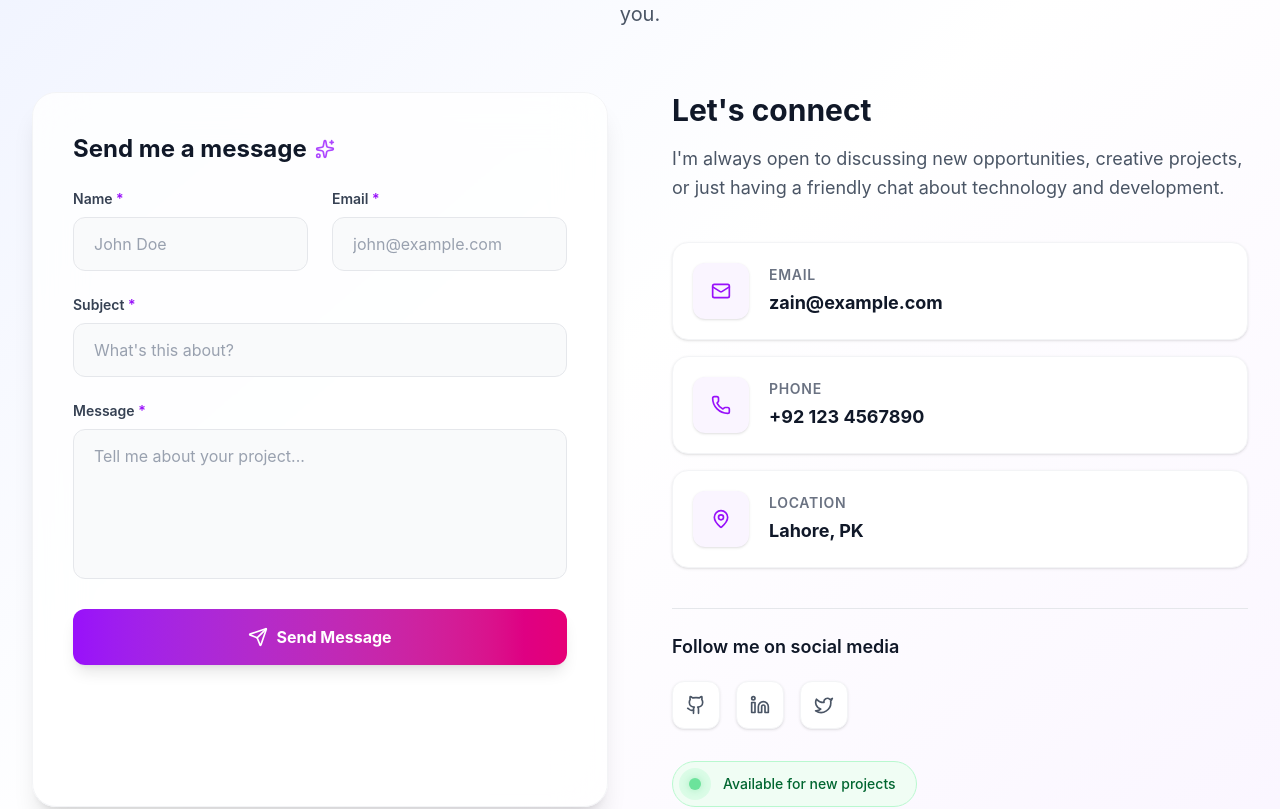
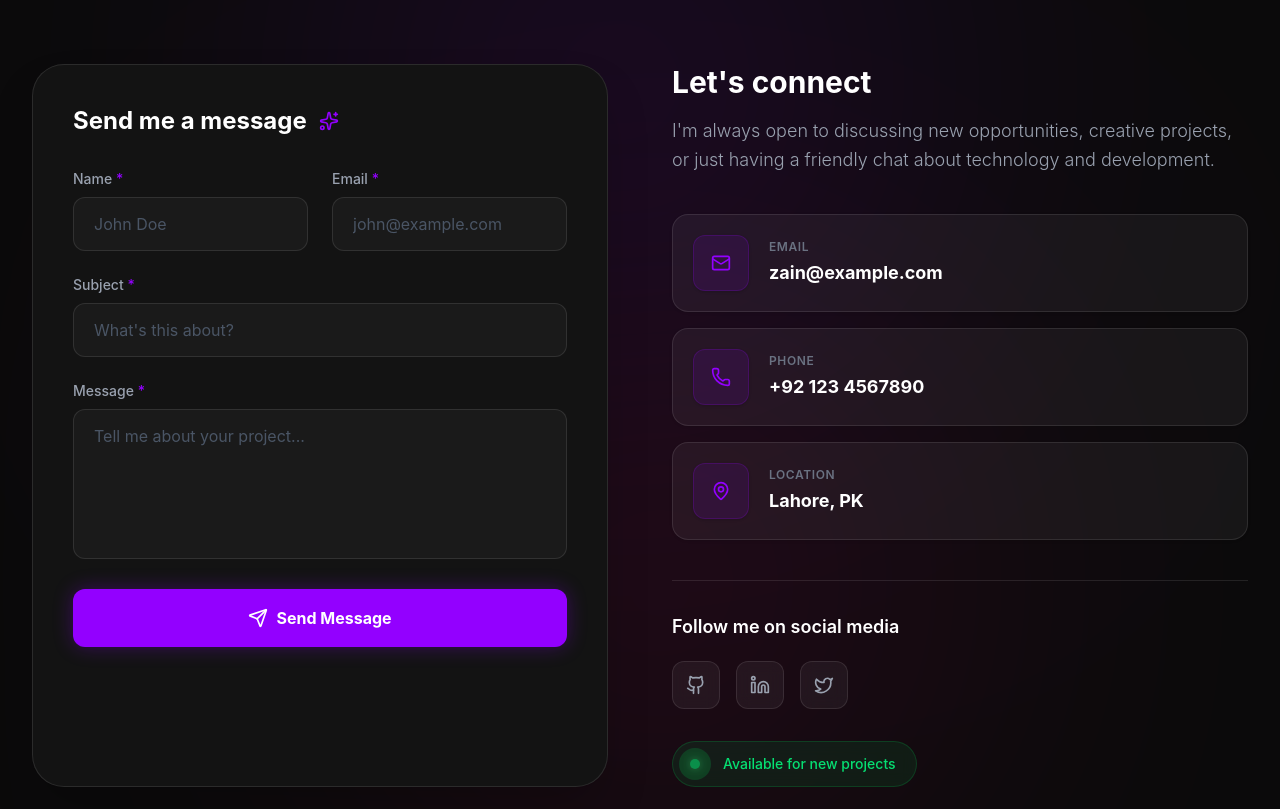
Before and after one commit to ZainMurtaza3532/personal-portfolio-using-react, a React (Vite) app: page / in a window 1280 px wide. Shown: the part 7149-7958 px from the top of the page. Built offline with nearby package versions, Linux system fonts and the light colour scheme.

Commit message:
Refactor Contact component styles and hover effects
Updated styling for social links and contact section. Enhanced hover effects and background colors for better visibility.

```diff
--- a/src/components/Contact.jsx
+++ b/src/components/Contact.jsx
@@ -59,33 +59,38 @@ const Contact = () => {
       icon: <Github className="w-5 h-5" />,
       name: 'GitHub',
       url: 'https://github.com',
-      hoverClass: 'hover:bg-gray-900'
+      hoverClass: 'hover:bg-white hover:text-black hover:border-white hover:shadow-[0_0_15px_rgba(255,255,255,0.4)]'
     },
     {
       icon: <Linkedin className="w-5 h-5" />,
       name: 'LinkedIn',
       url: 'https://linkedin.com',
-      hoverClass: 'hover:bg-[#0A66C2]'
+      hoverClass: 'hover:bg-[#0A66C2] hover:text-white hover:border-[#0A66C2] hover:shadow-[0_0_15px_rgba(10,102,194,0.4)]'
     },
     {
       icon: <Twitter className="w-5 h-5" />,
       name: 'Twitter',
       url: 'https://twitter.com',
-      hoverClass: 'hover:bg-[#1DA1F2]'
+      hoverClass: 'hover:bg-[#1DA1F2] hover:text-white hover:border-[#1DA1F2] hover:shadow-[0_0_15px_rgba(29,161,242,0.4)]'
     }
   ];
 
   return (
-    <section id="contact" className="py-24 px-4 sm:px-6 lg:px-8 bg-gradient-to-br from-indigo-50 via-white to-purple-50 overflow-hidden relative">
+    <section id="contact" className="py-24 px-4 sm:px-6 lg:px-8 bg-[#0a0a0a] overflow-hidden relative selection:bg-[#9300ff]/30">
+
+      {/* Subtle Background Ambient Glows */}
+      <div className="absolute top-0 left-1/4 w-[600px] h-[600px] bg-[#9300ff] rounded-full mix-blend-screen filter blur-[150px] opacity-[0.1] pointer-events-none"></div>
+      <div className="absolute bottom-0 right-1/4 w-[600px] h-[600px] bg-pink-600 rounded-full mix-blend-screen filter blur-[150px] opacity-[0.1] pointer-events-none"></div>
+
       <div className="max-w-7xl mx-auto relative z-10">
 
         {/* Section Header */}
         <div className="text-center mb-16" data-aos="fade-up">
-          <h2 className="text-4xl lg:text-5xl font-extrabold text-gray-900 mb-4 tracking-tight">
-            Get In <span className="bg-clip-text text-transparent bg-gradient-to-r from-purple-600 to-pink-600">Touch</span>
+          <h2 className="text-4xl lg:text-5xl font-black text-white mb-4 tracking-tight">
+            Get In <span className="bg-clip-text text-transparent bg-gradient-to-r from-[#9300ff] to-pink-500">Touch</span>
           </h2>
-          <div className="w-24 h-1.5 bg-gradient-to-r from-purple-600 to-pink-500 mx-auto rounded-full mb-6"></div>
-          <p className="text-xl text-gray-600 max-w-2xl mx-auto">
+          <div className="w-24 h-1.5 bg-gradient-to-r from-[#9300ff] to-pink-500 mx-auto rounded-full mb-6 shadow-[0_0_15px_rgba(147,0,255,0.5)]"></div>
+          <p className="text-lg md:text-xl text-gray-400 max-w-2xl mx-auto font-light">
             Have a project in mind or want to collaborate? I'd love to hear from you.
           </p>
         </div>
@@ -94,31 +99,31 @@ const Contact = () => {
 
           {/* Contact Form */}
           <div
-            className="bg-white/80 backdrop-blur-xl rounded-3xl p-8 sm:p-10 shadow-xl border border-gray-100"
+            className="bg-[#131313] backdrop-blur-xl rounded-[2rem] p-8 sm:p-10 shadow-2xl border border-white/10"
             data-aos="fade-right"
             data-aos-duration="1200"
           >
-            <h3 className="text-2xl font-bold text-gray-900 mb-6 flex items-center">
+            <h3 className="text-2xl font-bold text-white mb-8 flex items-center">
               Send me a message
-              <Sparkles className="w-5 h-5 text-purple-500 ml-2" />
+              <Sparkles className="w-5 h-5 text-[#9300ff] ml-3" />
             </h3>
 
             {submitStatus === 'success' && (
-              <div className="mb-8 p-4 bg-green-50 border border-green-200 text-green-700 rounded-2xl flex items-start" data-aos="fade-down">
-                <div className="bg-green-100 rounded-full p-1 mr-3 flex-shrink-0">
-                  <svg className="w-5 h-5 text-green-600" fill="none" viewBox="0 0 24 24" stroke="currentColor">
+              <div className="mb-8 p-4 bg-green-500/10 border border-green-500/20 text-green-400 rounded-2xl flex items-start backdrop-blur-sm" data-aos="fade-down">
+                <div className="bg-green-500/20 rounded-full p-1.5 mr-3 flex-shrink-0">
+                  <svg className="w-5 h-5 text-green-400" fill="none" viewBox="0 0 24 24" stroke="currentColor">
                     <path strokeLinecap="round" strokeLinejoin="round" strokeWidth="2" d="M5 13l4 4L19 7" />
                   </svg>
                 </div>
-                <p className="font-medium">Thank you for your message! I'll get back to you as soon as possible.</p>
+                <p className="font-medium text-sm mt-0.5">Thank you for your message! I'll get back to you as soon as possible.</p>
               </div>
             )}
 
             <form onSubmit={handleSubmit} className="space-y-6">
               <div className="grid md:grid-cols-2 gap-6">
                 <div>
-                  <label htmlFor="name" className="block text-sm font-semibold text-gray-700 mb-2">
-                    Name <span className="text-purple-600">*</span>
+                  <label htmlFor="name" className="block text-sm font-medium text-gray-400 mb-2">
+                    Name <span className="text-[#9300ff]">*</span>
                   </label>
                   <input
                     type="text"
@@ -127,13 +132,13 @@ const Contact = () => {
                     value={formData.name}
                     onChange={handleChange}
                     required
-                    className="w-full px-5 py-3.5 bg-gray-50 border border-gray-200 rounded-xl focus:outline-none focus:ring-2 focus:ring-purple-500 focus:border-transparent transition-all duration-300 placeholder-gray-400"
+                    className="w-full px-5 py-3.5 bg-[#1a1a1a] border border-white/10 text-white rounded-xl focus:outline-none focus:ring-2 focus:ring-[#9300ff]/50 focus:border-[#9300ff] transition-all duration-300 placeholder-gray-600"
                     placeholder="John Doe"
                   />
                 </div>
                 <div>
-                  <label htmlFor="email" className="block text-sm font-semibold text-gray-700 mb-2">
-                    Email <span className="text-purple-600">*</span>
+                  <label htmlFor="email" className="block text-sm font-medium text-gray-400 mb-2">
+                    Email <span className="text-[#9300ff]">*</span>
                   </label>
                   <input
                     type="email"
@@ -142,15 +147,15 @@ const Contact = () => {
                     value={formData.email}
                     onChange={handleChange}
                     required
-                    className="w-full px-5 py-3.5 bg-gray-50 border border-gray-200 rounded-xl focus:outline-none focus:ring-2 focus:ring-purple-500 focus:border-transparent transition-all duration-300 placeholder-gray-400"
+                    className="w-full px-5 py-3.5 bg-[#1a1a1a] border border-white/10 text-white rounded-xl focus:outline-none focus:ring-2 focus:ring-[#9300ff]/50 focus:border-[#9300ff] transition-all duration-300 placeholder-gray-600"
                     placeholder="john@example.com"
                   />
                 </div>
               </div>
 
               <div>
-                <label htmlFor="subject" className="block text-sm font-semibold text-gray-700 mb-2">
-                  Subject <span className="text-purple-600">*</span>
+                <label htmlFor="subject" className="block text-sm font-medium text-gray-400 mb-2">
+                  Subject <span className="text-[#9300ff]">*</span>
                 </label>
                 <input
                   type="text"
@@ -159,14 +164,14 @@ const Contact = () => {
                   value={formData.subject}
                   onChange={handleChange}
                   required
-                  className="w-full px-5 py-3.5 bg-gray-50 border border-gray-200 rounded-xl focus:outline-none focus:ring-2 focus:ring-purple-500 focus:border-transparent transition-all duration-300 placeholder-gray-400"
+                  className="w-full px-5 py-3.5 bg-[#1a1a1a] border border-white/10 text-white rounded-xl focus:outline-none focus:ring-2 focus:ring-[#9300ff]/50 focus:border-[#9300ff] transition-all duration-300 placeholder-gray-600"
                   placeholder="What's this about?"
                 />
               </div>
 
               <div>
-                <label htmlFor="message" className="block text-sm font-semibold text-gray-700 mb-2">
-                  Message <span className="text-purple-600">*</span>
+                <label htmlFor="message" className="block text-sm font-medium text-gray-400 mb-2">
+                  Message <span className="text-[#9300ff]">*</span>
                 </label>
                 <textarea
                   id="message"
@@ -175,7 +180,7 @@ const Contact = () => {
                   onChange={handleChange}
                   required
                   rows={5}
-                  className="w-full px-5 py-3.5 bg-gray-50 border border-gray-200 rounded-xl focus:outline-none focus:ring-2 focus:ring-purple-500 focus:border-transparent transition-all duration-300 placeholder-gray-400 resize-none"
+                  className="w-full px-5 py-3.5 bg-[#1a1a1a] border border-white/10 text-white rounded-xl focus:outline-none focus:ring-2 focus:ring-[#9300ff]/50 focus:border-[#9300ff] transition-all duration-300 placeholder-gray-600 resize-none"
                   placeholder="Tell me about your project..."
                 ></textarea>
               </div>
@@ -183,7 +188,7 @@ const Contact = () => {
               <button
                 type="submit"
                 disabled={isSubmitting}
-                className="group w-full flex items-center justify-center space-x-2 px-8 py-4 bg-gradient-to-r from-purple-600 to-pink-600 text-white font-bold rounded-xl shadow-lg hover:shadow-xl hover:from-purple-700 hover:to-pink-700 transition-all duration-300 hover:-translate-y-0.5 disabled:opacity-70 disabled:cursor-not-allowed disabled:transform-none"
+                className="group w-full flex items-center justify-center space-x-2 px-8 py-4 bg-[#9300ff] text-white font-bold rounded-xl shadow-[0_0_20px_rgba(147,0,255,0.3)] hover:shadow-[0_0_30px_rgba(147,0,255,0.5)] hover:bg-[#a624ff] transition-all duration-300 hover:-translate-y-0.5 disabled:opacity-70 disabled:cursor-not-allowed disabled:transform-none border border-[#9300ff]/50"
               >
                 {isSubmitting ? (
                   <>
@@ -201,12 +206,12 @@ const Contact = () => {
           </div>
 
           {/* Contact Info */}
-          <div className="space-y-10 flex flex-col justify-center" data-aos="fade-left" data-aos-duration="1200">
+          <div className="space-y-10 flex flex-col justify-center mt-10 lg:mt-0" data-aos="fade-left" data-aos-duration="1200">
             <div>
-              <h3 className="text-3xl font-bold text-gray-900 mb-4">
+              <h3 className="text-3xl font-bold text-white mb-4">
                 Let's connect
               </h3>
-              <p className="text-gray-600 leading-relaxed text-lg">
+              <p className="text-gray-400 leading-relaxed text-lg font-light">
                 I'm always open to discussing new opportunities, creative projects,
                 or just having a friendly chat about technology and development.
               </p>
@@ -220,24 +225,24 @@ const Contact = () => {
                   href={info.link}
                   target={info.link.startsWith('http') ? '_blank' : undefined}
                   rel={info.link.startsWith('http') ? 'noopener noreferrer' : undefined}
-                  className="group flex items-center p-5 bg-white rounded-2xl shadow-sm border border-gray-100 hover:border-purple-200 hover:shadow-md transition-all duration-300 hover:-translate-y-1"
+                  className="group flex items-center p-5 bg-white/5 rounded-2xl shadow-sm border border-white/10 hover:border-[#9300ff]/50 hover:bg-white/10 transition-all duration-300 hover:-translate-y-1"
                   data-aos="fade-up"
                   data-aos-delay={index * 100}
                 >
-                  <div className="w-14 h-14 bg-purple-50 group-hover:bg-gradient-to-r group-hover:from-purple-600 group-hover:to-pink-600 rounded-xl flex items-center justify-center text-purple-600 group-hover:text-white transition-all duration-300 shadow-sm mr-5">
+                  <div className="w-14 h-14 bg-[#9300ff]/10 group-hover:bg-[#9300ff] rounded-xl flex items-center justify-center text-[#9300ff] group-hover:text-white transition-all duration-300 shadow-sm mr-5 border border-[#9300ff]/20 group-hover:shadow-[0_0_20px_rgba(147,0,255,0.5)]">
                     {info.icon}
                   </div>
                   <div>
-                    <h4 className="font-semibold text-gray-500 text-sm tracking-wider uppercase mb-1">{info.title}</h4>
-                    <p className="text-gray-900 font-bold text-lg group-hover:text-purple-600 transition-colors">{info.value}</p>
+                    <h4 className="font-semibold text-gray-500 text-xs tracking-wider uppercase mb-1">{info.title}</h4>
+                    <p className="text-white font-bold text-lg group-hover:text-[#9300ff] transition-colors">{info.value}</p>
                   </div>
                 </a>
               ))}
             </div>
 
             {/* Social Links & Availability */}
-            <div className="pt-6 border-t border-gray-200">
-              <h4 className="text-lg font-semibold text-gray-900 mb-5">
+            <div className="pt-8 border-t border-white/10">
+              <h4 className="text-lg font-semibold text-white mb-5">
                 Follow me on social media
               </h4>
               <div className="flex flex-wrap gap-4 mb-8">
@@ -247,7 +252,7 @@ const Contact = () => {
                     href={social.url}
                     target="_blank"
                     rel="noopener noreferrer"
-                    className={`w-12 h-12 bg-white border border-gray-100 rounded-xl shadow-sm flex items-center justify-center text-gray-600 hover:text-white ${social.hoverClass} transition-all duration-300 hover:-translate-y-1 hover:shadow-md focus:outline-none focus:ring-2 focus:ring-purple-500`}
+                    className={`w-12 h-12 bg-white/5 border border-white/10 rounded-xl flex items-center justify-center text-gray-400 ${social.hoverClass} transition-all duration-300 hover:-translate-y-1 backdrop-blur-sm`}
                     title={social.name}
                     aria-label={`Visit my ${social.name}`}
                   >
@@ -257,11 +262,11 @@ const Contact = () => {
               </div>
 
               {/* Availability Badge */}
-              <div className="inline-flex items-center p-1.5 pr-5 bg-green-50 border border-green-200 rounded-full">
-                <span className="flex items-center justify-center w-8 h-8 bg-green-100 rounded-full mr-3">
-                  <span className="w-3 h-3 bg-green-500 rounded-full animate-pulse shadow-[0_0_8px_rgba(34,197,94,0.6)]"></span>
+              <div className="inline-flex items-center p-1.5 pr-5 bg-green-500/10 border border-green-500/20 rounded-full backdrop-blur-sm">
+                <span className="flex items-center justify-center w-8 h-8 bg-green-500/20 rounded-full mr-3">
+                  <span className="w-2.5 h-2.5 bg-green-400 rounded-full animate-pulse shadow-[0_0_10px_rgba(74,222,128,0.8)]"></span>
                 </span>
-                <span className="text-green-800 font-medium text-sm">
+                <span className="text-green-400 font-medium text-sm">
                   Available for new projects
                 </span>
               </div>
```
